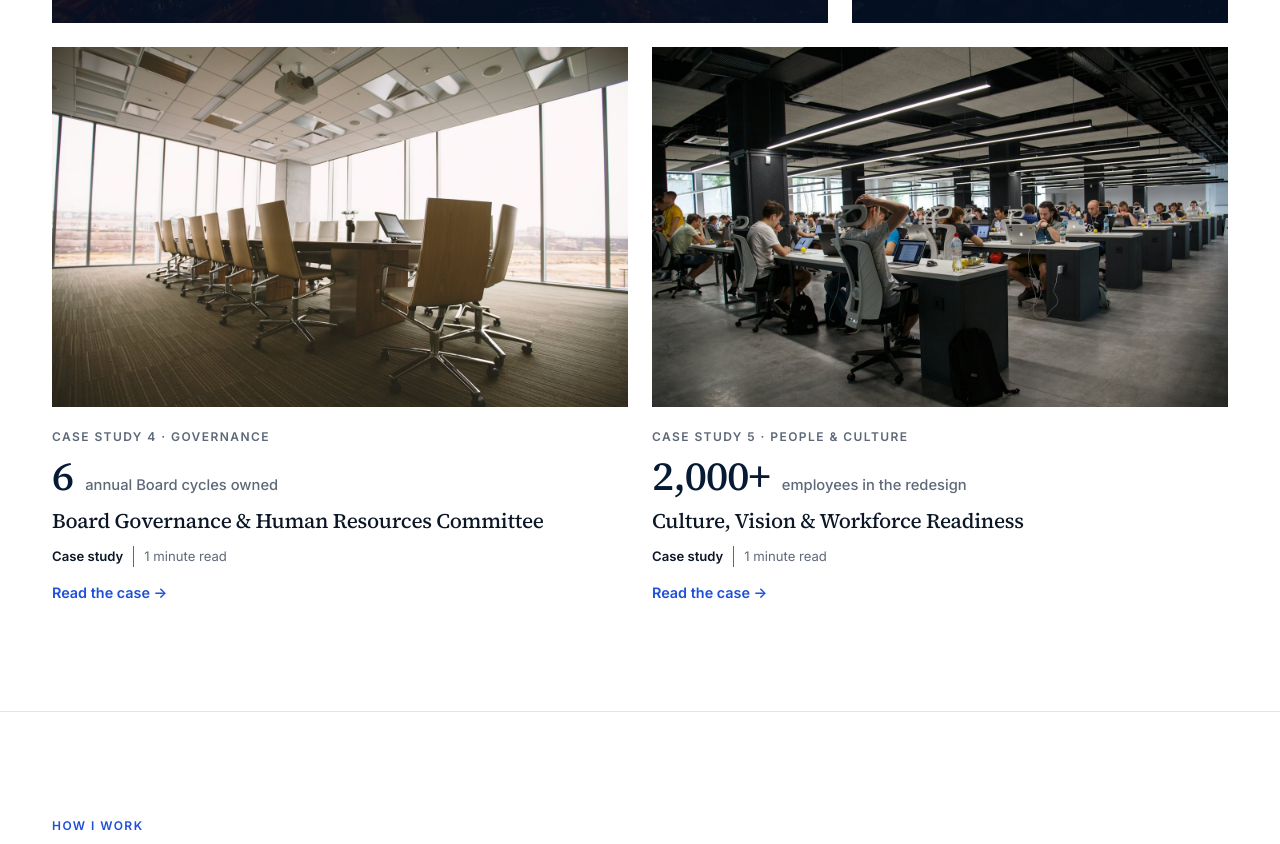
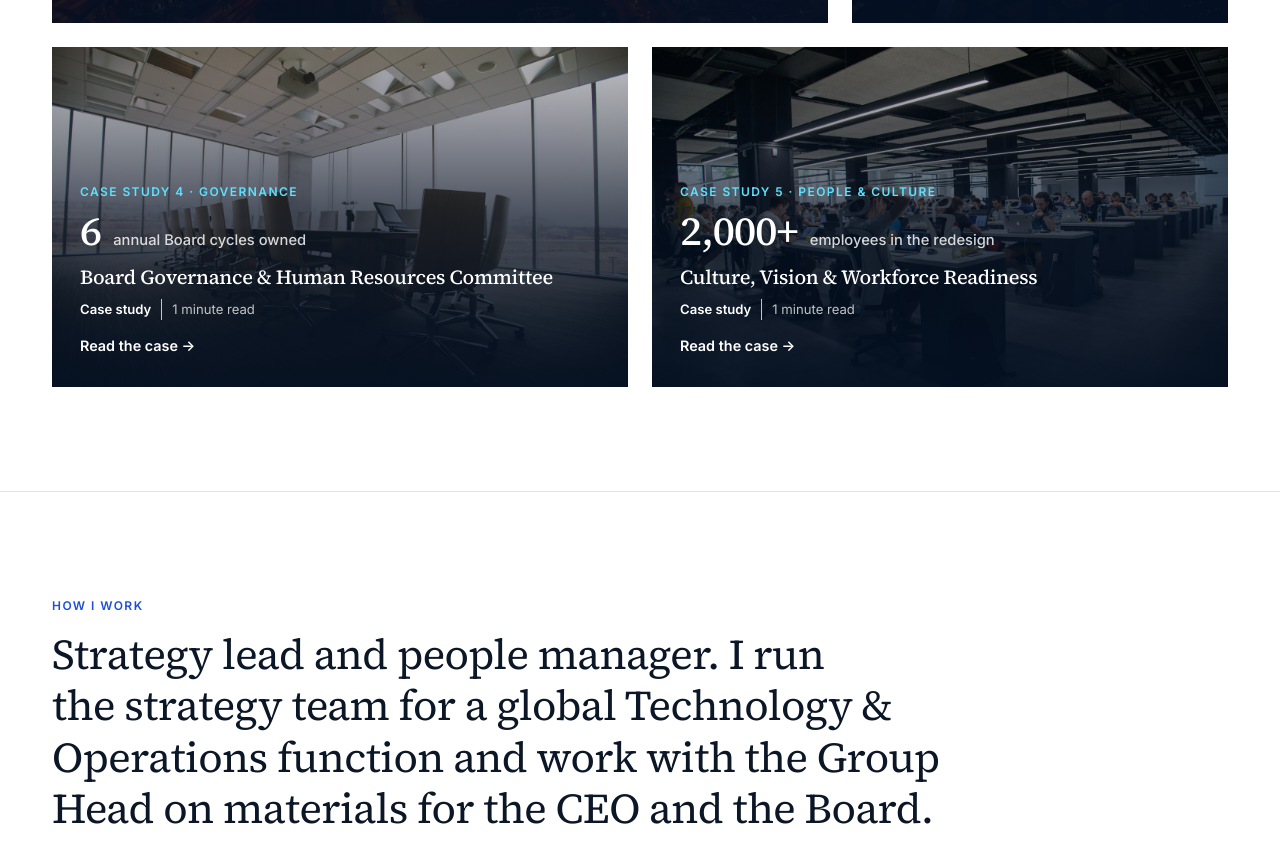
Before and after one commit to pg19-stack/PGs-Portfolio, a plain HTML site: page index.html in a window 1280 px wide. Shown: the part 1776-2620 px from the top of the page. Drawn offline with Linux system fonts and the light colour scheme.

Commit message:
Give all five case study cards the same photo-overlay style
Co-Authored-By: Claude Fable 5.2 <noreply@anthropic.com>
Claude-Session: https://claude.ai/code/session_0145hGu89y2Ku2LXimfxnxXy

```diff
--- a/index.html
+++ b/index.html
@@ -114,8 +114,8 @@
                         <span class="read-more">Read the case <span aria-hidden="true">&rarr;</span></span>
                     </div>
                 </a>
-                <a href="#case-4" class="insight reveal" data-case="case-4">
-                    <div class="insight-img"><img src="assets/img/boardroom.jpg" alt="" width="1500" height="900" loading="lazy"></div>
+                <a href="#case-4" class="insight insight-tall insight-wide reveal" data-case="case-4">
+                    <img src="assets/img/boardroom.jpg" alt="" width="1500" height="900" loading="lazy">
                     <div class="insight-body">
                         <p class="kicker">Case Study 4 &middot; Governance</p>
                         <p class="impact"><strong>6</strong> <span>annual Board cycles owned</span></p>
@@ -124,8 +124,8 @@
                         <span class="read-more">Read the case <span aria-hidden="true">&rarr;</span></span>
                     </div>
                 </a>
-                <a href="#case-5" class="insight reveal" data-case="case-5">
-                    <div class="insight-img"><img src="assets/img/office.jpg" alt="" width="1500" height="900" loading="lazy"></div>
+                <a href="#case-5" class="insight insight-tall insight-wide reveal" data-case="case-5">
+                    <img src="assets/img/office.jpg" alt="" width="1500" height="900" loading="lazy">
                     <div class="insight-body">
                         <p class="kicker">Case Study 5 &middot; People &amp; culture</p>
                         <p class="impact"><strong>2,000+</strong> <span>employees in the redesign</span></p>
--- a/style.css
+++ b/style.css
@@ -178,12 +178,14 @@ h4 { font-family: var(--sans); color: var(--ink); font-weight: 600; font-size: 1
 .insight-lead, .insight-tall { overflow: hidden; background: var(--navy); color: #fff; justify-content: flex-end; isolation: isolate; }
 .insight-lead { grid-column: span 4; grid-row: span 2; min-height: 640px; }
 .insight-tall { grid-column: span 2; min-height: 308px; }
+.insight-wide { grid-column: span 3; min-height: 340px; }
 .insight-lead > img, .insight-tall > img { position: absolute; inset: 0; z-index: -2; }
 .insight-lead::after, .insight-tall::after {
     content: ''; position: absolute; inset: 0; z-index: -1;
     background: linear-gradient(0deg, rgba(4,16,34,.94) 0%, rgba(4,16,34,.55) 45%, rgba(4,16,34,.05) 100%);
 }
 .insight-tall::after { background: linear-gradient(0deg, rgba(4,16,34,.96) 0%, rgba(4,16,34,.84) 65%, rgba(4,16,34,.4) 100%); }
+.insight-wide::after { background: linear-gradient(0deg, rgba(4,16,34,.95) 0%, rgba(4,16,34,.72) 50%, rgba(4,16,34,.2) 100%); }
 .insight-lead .insight-body, .insight-tall .insight-body { padding: 28px; }
 .insight-lead .insight-body { padding: 40px; max-width: 640px; }
 .insight-lead h3, .insight-tall h3, .insight-lead:hover h3, .insight-tall:hover h3 { color: #fff; }
@@ -370,6 +372,7 @@ h4 { font-family: var(--sans); color: var(--ink); font-weight: 600; font-size: 1
     .insights-grid { grid-template-columns: repeat(2, 1fr); }
     .insight, .insight-tall, .insights-grid > .insight:not(.insight-lead):not(.insight-tall) { grid-column: span 1; }
     .insight-lead { grid-column: 1 / -1; grid-row: auto; min-height: 460px; }
+    .insight-wide { min-height: 308px; }
     .pillars { grid-template-columns: 1fr 1fr; }
     .pillar:nth-child(3) { border-left: 0; }
     .pillar:nth-child(n+3) { border-top: 1px solid var(--line); }
```
